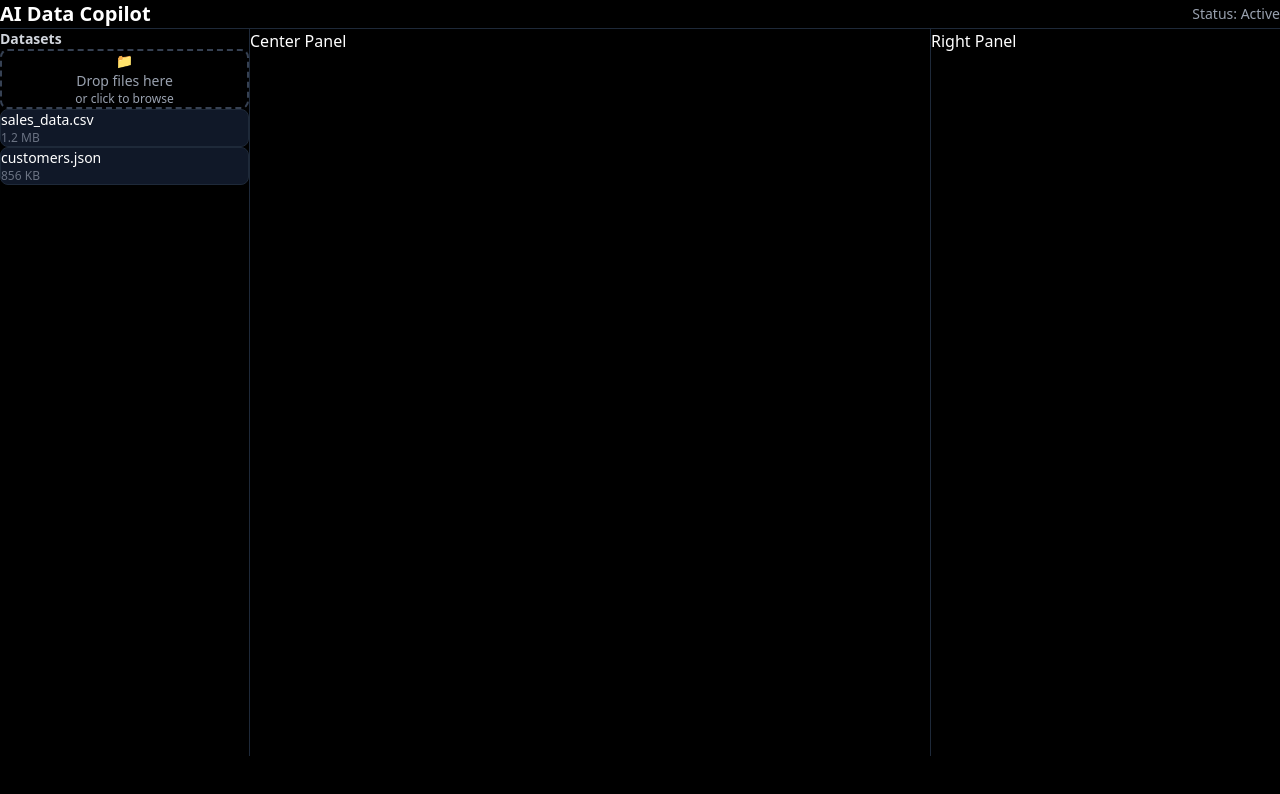
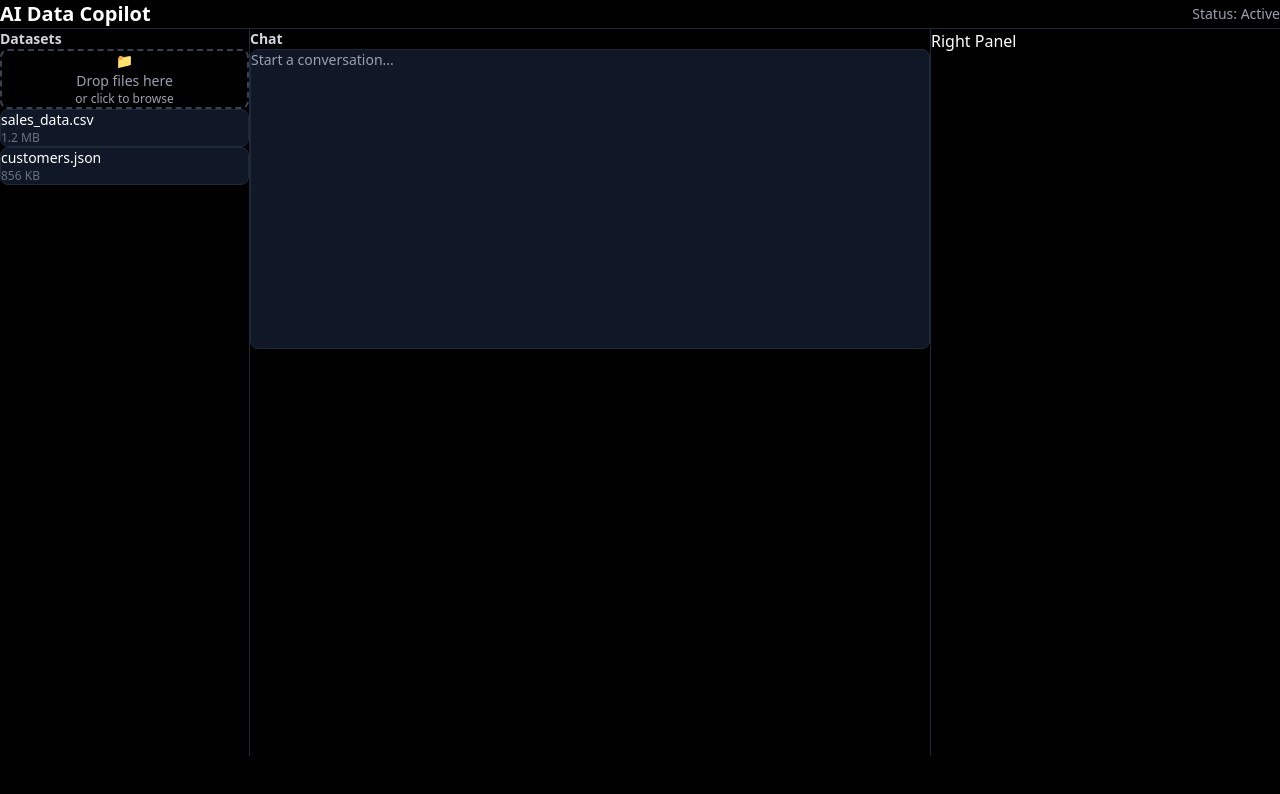
Before and after one commit to Prajwal0422/AI-Copilot-for-Data-Analysis, a Next.js app in the folder frontend/: page / in a window 1280 px wide. Shown: the top 794 px of the page. Built offline with nearby package versions, Linux system fonts and the light colour scheme.

Commit message:
feat: create center chat section

```diff
--- a/frontend/app/page.tsx
+++ b/frontend/app/page.tsx
@@ -38,7 +38,17 @@ export default function Home() {
             </div>
           </div>
         </div>
-        <div className="p-4">Center Panel</div>
+        <div className="p-4 flex flex-col">
+          {/* Chat Section */}
+          <div className="flex-1 mb-4">
+            <h2 className="text-sm font-semibold mb-4 text-gray-300">Chat</h2>
+            <div className="bg-gray-900 rounded-lg border border-gray-800 h-[300px] p-4 overflow-y-auto">
+              <div className="space-y-3">
+                <div className="text-sm text-gray-400">Start a conversation...</div>
+              </div>
+            </div>
+          </div>
+        </div>
         <div className="border-l border-gray-800 p-4">Right Panel</div>
       </div>
     </div>
```
